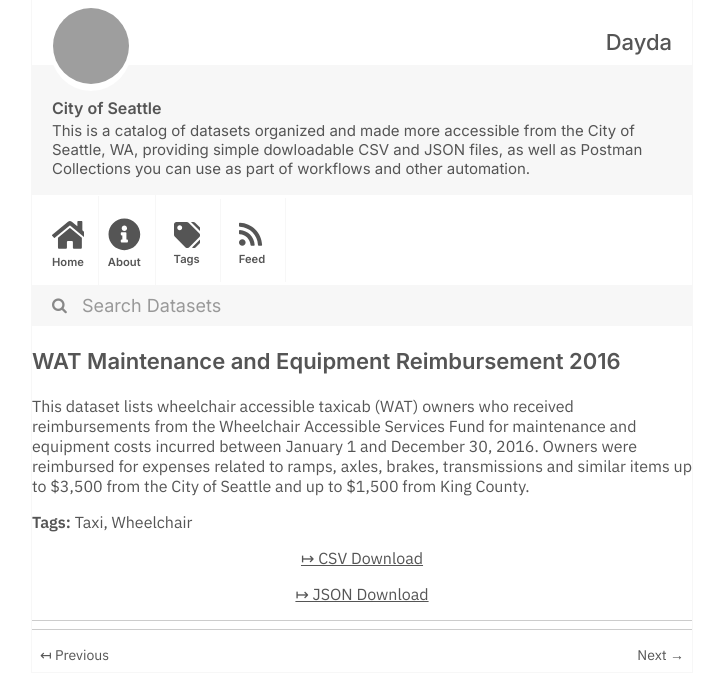
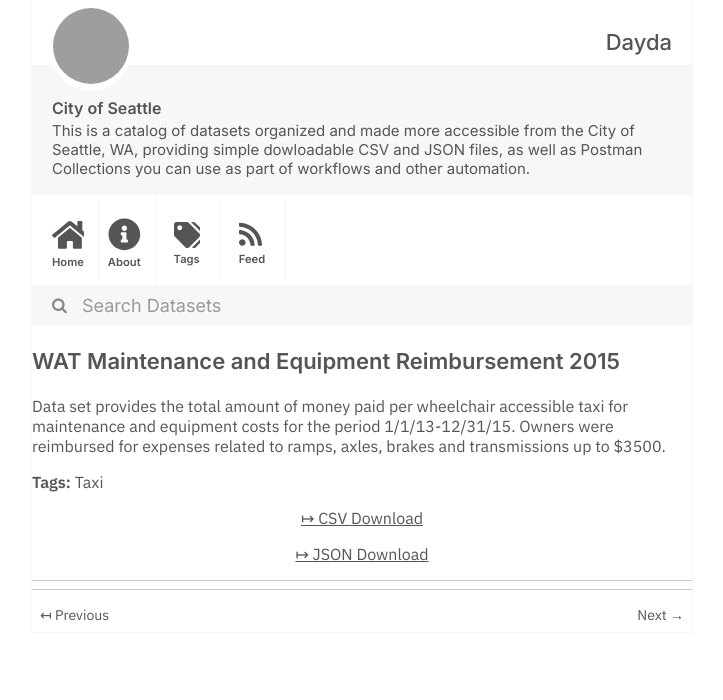
Before and after one commit to dayda-entities/city-of-seattle, a Jekyll site: the page built from _posts/2020-11-10-wat-maintenance-and-equipment-.md, in a window 1280 px wide, cut to the strip 0-700 px from the top of the page. Shown: the whole strip, without its empty margins (278-1001 px from the left). Built offline with Jekyll 4.4.1, drawn with Linux system fonts in a browser that asks for light colours; grey boxes are pictures that could not be loaded.

Commit message:
Publish Data

```diff
--- a/_posts/2020-11-10-wat-maintenance-and-equipment-.md
+++ b/_posts/2020-11-10-wat-maintenance-and-equipment-.md
@@ -1,17 +1,16 @@
 ---
-title: WAT Maintenance and Equipment Reimbursement 2016
-created: '2020-11-10T16:59:22.757884'
-modified: '2020-11-10T16:59:22.757895'
+title: WAT Maintenance and Equipment Reimbursement 2015
+created: '2020-11-10T16:58:58.163969'
+modified: '2020-11-10T16:58:58.163979'
 state: active
 type: dataset
 tags:
   - Taxi
-  - Wheelchair
 groups:
   - Local Government
-csv_url: 'https://data.seattle.gov/api/views/e8rk-vcab/rows.csv?accessType=DOWNLOAD'
-json_url: 'https://data.seattle.gov/api/views/e8rk-vcab/rows.json?accessType=DOWNLOAD'
+csv_url: 'https://data.seattle.gov/api/views/3mzv-b4ze/rows.csv?accessType=DOWNLOAD'
+json_url: 'https://data.seattle.gov/api/views/3mzv-b4ze/rows.json?accessType=DOWNLOAD'
 layout: post
 
 ---
-This dataset lists wheelchair accessible taxicab (WAT) owners who received reimbursements from the Wheelchair Accessible Services Fund for maintenance and equipment costs incurred between January 1 and December 30, 2016. Owners were reimbursed for expenses related to ramps, axles, brakes, transmissions and similar items up to $3,500 from the City of Seattle and up to $1,500 from King County.
+Data set provides the total amount of money paid per wheelchair accessible taxi for maintenance and equipment costs for the period 1/1/13-12/31/15. Owners were reimbursed for expenses related to ramps, axles, brakes and transmissions up to $3500.
```
